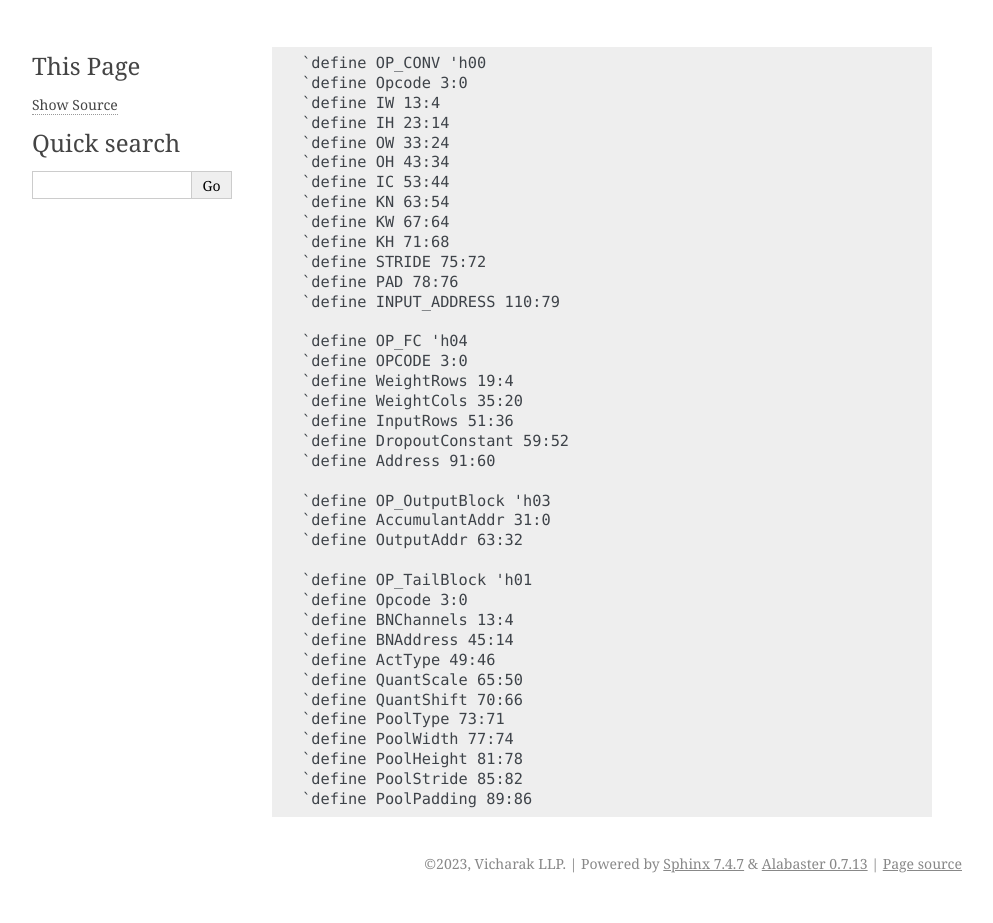
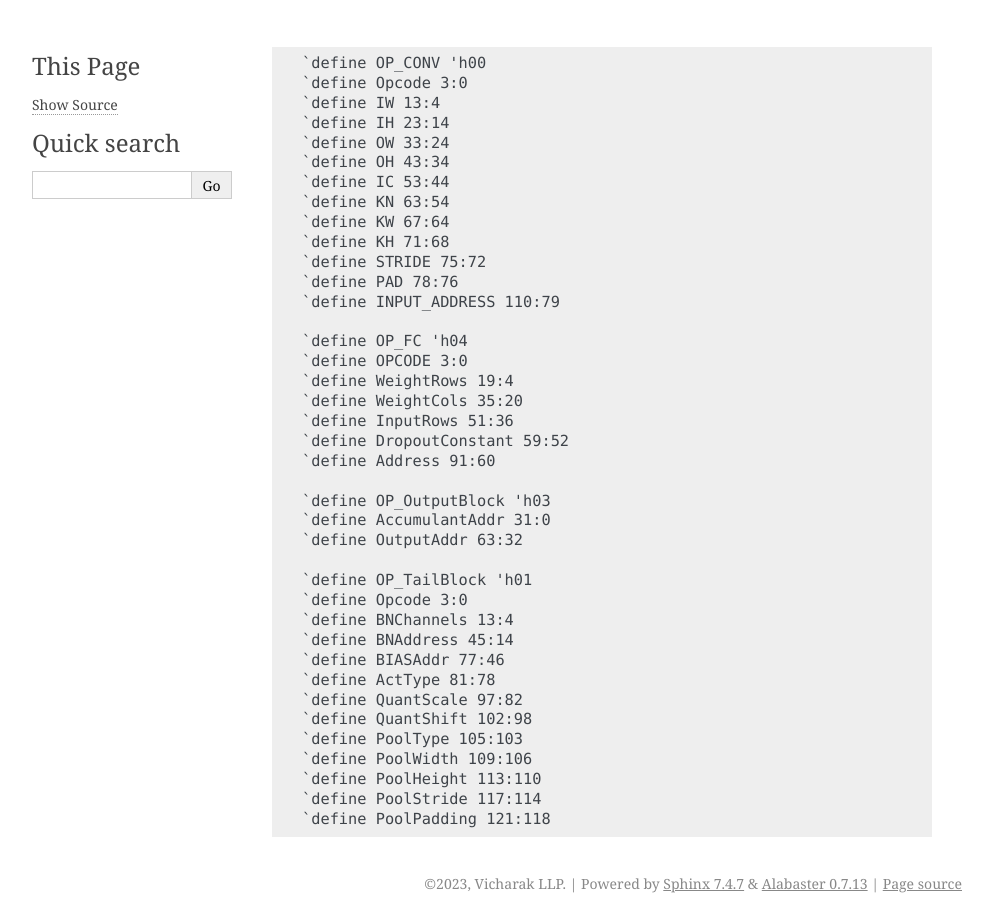
Before and after one commit to Dev-X25874/Gati, a Sphinx documentation site: the page built from docs/source/instructions/inst.rst, in a window 1280 px wide. Shown: the whole page, without its empty margins (148-1141 px from the left). Built offline with Sphinx 7.4.7, drawn with Linux system fonts in a browser that asks for light colours.

```diff
--- a/docs/source/instructions/inst.rst
+++ b/docs/source/instructions/inst.rst
@@ -30,11 +30,12 @@
 	`define Opcode 3:0
 	`define BNChannels 13:4
 	`define BNAddress 45:14
-	`define ActType 49:46
-	`define QuantScale 65:50
-	`define QuantShift 70:66
-	`define PoolType 73:71
-	`define PoolWidth 77:74
-	`define PoolHeight 81:78
-	`define PoolStride 85:82
-	`define PoolPadding 89:86
+	`define BIASAddr 77:46
+	`define ActType 81:78
+	`define QuantScale 97:82
+	`define QuantShift 102:98
+	`define PoolType 105:103
+	`define PoolWidth 109:106
+	`define PoolHeight 113:110
+	`define PoolStride 117:114
+	`define PoolPadding 121:118
--- a/docs/source/instructions/tail.txt
+++ b/docs/source/instructions/tail.txt
@@ -2,6 +2,7 @@ TailBlock:'h01
 Opcode:4
 BNChannels:10
 BNAddress:32
+BIASAddr:32
 ActType:4
 QuantScale:16
 QuantShift:5
```
Also changed, not shown: docs/source/DDR_accessing.rst (deleted, +0 -57 lines), docs/source/dram.rst (added, +93 -0 lines), docs/source/gati.rst (+21 -32 lines).
